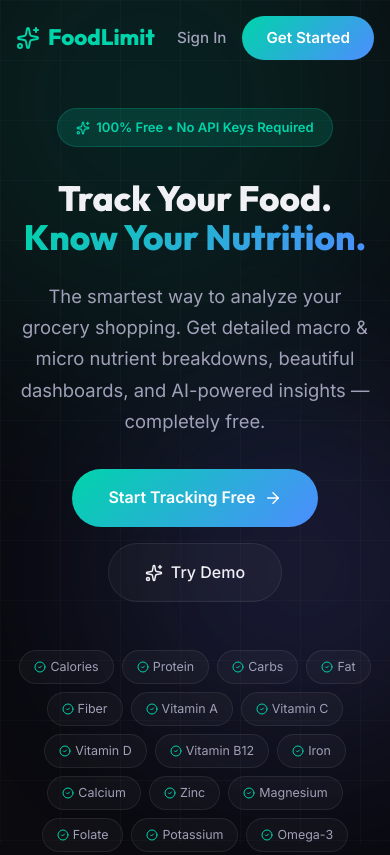
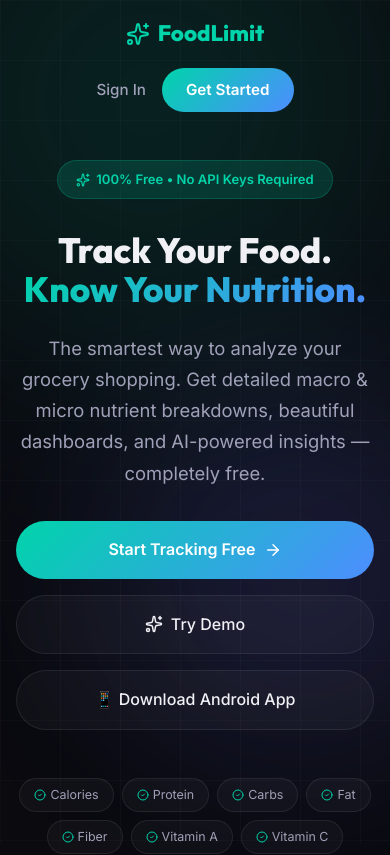
Before and after one commit to sahilt20/Food-limit, a Next.js app: page / in a window 390 px wide. Shown: the top 855 px of the page. Built offline with nearby package versions, Linux system fonts and the light colour scheme.

Commit message:
feat(ui): redesign mobile layout for home and auth pages, add median link to home

```diff
--- a/src/app/dashboard/layout.js
+++ b/src/app/dashboard/layout.js
@@ -118,10 +118,10 @@
                 </nav>
 
                 <div className={styles.sidebarFooter}>
-                    <button onClick={() => alert("To install the app on mobile: Open this site in Chrome/Safari, tap the browser menu (3 dots or share icon), and select 'Add to Home Screen'. It will install natively!")} className={styles.downloadBtn} style={{ display: 'flex', alignItems: 'center', gap: '0.75rem', padding: '0.75rem 1rem', background: 'var(--accent-primary, #6366f1)', color: 'white', border: 'none', borderRadius: '0.5rem', cursor: 'pointer', outline: 'none', width: '100%', marginBottom: '1rem', fontWeight: '500', transition: 'opacity 0.2s', textAlign: 'left' }} onMouseOver={e => e.currentTarget.style.opacity = '0.9'} onMouseOut={e => e.currentTarget.style.opacity = '1'}>
+                    <a href="https://median.co/" target="_blank" rel="noopener noreferrer" className={styles.downloadBtn} style={{ display: 'flex', alignItems: 'center', gap: '0.75rem', padding: '0.75rem 1rem', background: 'var(--accent-primary, #6366f1)', color: 'white', border: 'none', borderRadius: '0.5rem', cursor: 'pointer', outline: 'none', width: '100%', marginBottom: '1rem', fontWeight: '500', transition: 'opacity 0.2s', textDecoration: 'none' }} onMouseOver={e => e.currentTarget.style.opacity = '0.9'} onMouseOut={e => e.currentTarget.style.opacity = '1'}>
                         <Download size={18} />
                         <span>Get Android App</span>
-                    </button>
+                    </a>
                     <div className={styles.userInfo}>
                         <div className={styles.userAvatar}>
                             {(profile?.full_name || 'U').charAt(0).toUpperCase()}
--- a/src/app/home.module.css
+++ b/src/app/home.module.css
@@ -410,10 +410,27 @@
 
     .nav {
         padding: var(--space-md);
+        flex-direction: column;
+        gap: var(--space-md);
+    }
+
+    .navLinks {
+        width: 100%;
+        justify-content: center;
+        flex-wrap: wrap;
     }
 
     .hero {
         padding: var(--space-xl) var(--space-md);
+    }
+
+    .heroCTA {
+        flex-direction: column;
+    }
+
+    .heroCTA > * {
+        width: 100%;
+        justify-content: center;
     }
 
     .footerContent {
--- a/src/app/login/login.module.css
+++ b/src/app/login/login.module.css
@@ -199,8 +199,12 @@
 }
 
 @media (max-width: 480px) {
+    .container {
+        padding: var(--space-md);
+    }
+
     .card {
-        padding: var(--space-lg);
+        padding: var(--space-lg) var(--space-md);
     }
 
     .title {
--- a/src/app/page.js
+++ b/src/app/page.js
@@ -115,6 +115,9 @@
             <Sparkles size={18} />
             Try Demo
           </Link>
+          <a href="https://median.co/" target="_blank" rel="noopener noreferrer" className="btn-secondary" style={{ padding: '16px 36px', fontSize: '1rem' }}>
+            📱 Download Android App
+          </a>
         </div>
 
         {/* Nutrient Pills */}
--- a/src/app/page.module.css
+++ b/src/app/page.module.css
@@ -62,7 +62,7 @@
 
 .ctas {
   display: flex;
-  flex-direction: row;
+  flex-direction: column; /* Changed to column for mob */
   width: 100%;
   max-width: 440px;
   gap: 16px;
@@ -73,13 +73,13 @@
   display: flex;
   justify-content: center;
   align-items: center;
-  height: 40px;
+  height: 44px;
   padding: 0 16px;
   border-radius: 128px;
   border: 1px solid transparent;
   transition: 0.2s;
   cursor: pointer;
-  width: fit-content;
+  width: 100%;
   font-weight: 500;
 }
 
--- a/src/app/register/register.module.css
+++ b/src/app/register/register.module.css
@@ -197,8 +197,12 @@
 }
 
 @media (max-width: 480px) {
+    .container {
+        padding: var(--space-md);
+    }
+
     .card {
-        padding: var(--space-lg);
+        padding: var(--space-lg) var(--space-md);
     }
 
     .title {
```
